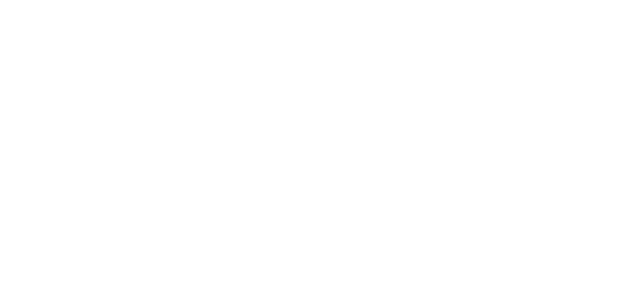
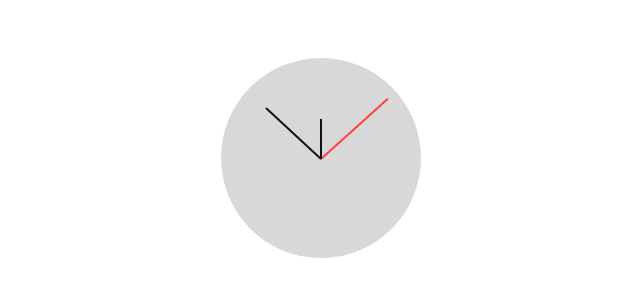
Before and after one commit to BenJS1993/JS-Clock, a plain HTML site: page index.html in a window 1280 px wide. Shown: the whole page, without its empty margins (319-959 px from the left). Drawn offline with Linux system fonts and the light colour scheme.

Commit message:
clock update

```diff
--- a/app.js
+++ b/app.js
@@ -1,5 +1,25 @@
-let canvas = document.getElementById('canvas');
-let ctx = canvas.getContext('2d');
-let radius = canvas.height / 2;
-ctx.translate(radius, radius);
-radius = radius * 0.90
+function runClock() {
+  let now = new Date();
+
+  let hour = now.getHours() % 12;
+  let min = now.getMinutes();
+  let sec = now.getSeconds();
+  let ms = now.getMilliseconds();
+
+  let clock = document.querySelector("div.clock");
+  let hourhand = clock.querySelector("div.hour");
+  let minhand = clock.querySelector("div.minute");
+  let sechand = clock.querySelector("div.second");
+
+  let hourRotation = 30 * hour;
+  let minRotation = 6 * min + 0.1 * sec;
+  let secRotation = 6 * sec + 0.006 * ms;
+
+  hourhand.style.transform = "rotate(" + hourRotation + "deg)";
+  minhand.style.transform = "rotate(" + minRotation + "deg)";
+  sechand.style.transform = "rotate(" + secRotation + "deg)";
+
+  requestAnimationFrame(runClock);
+}
+
+runClock();
--- a/index.html
+++ b/index.html
@@ -1,15 +1,18 @@
 <!DOCTYPE html>
 <html lang="en">
-<head>
-    <meta charset="UTF-8">
-    <meta name="viewport" content="width=device-width, initial-scale=1.0">
-    <meta http-equiv="X-UA-Compatible" content="ie=edge">
-    <link rel="stylesheet" href="main.css">
-    <title>JavaScript Clock</title>
-</head>
-<body>
-    <canvas id="canvas"></canvas>
-
+  <head>
+    <meta charset="UTF-8" />
+    <meta name="viewport" content="width=device-width, initial-scale=1.0" />
+    <meta http-equiv="X-UA-Compatible" content="ie=edge" />
+    <link rel="stylesheet" href="main.css" />
+    <title>Ben's JavaScript Clock</title>
+  </head>
+  <body>
+    <div class="clock">
+      <div class="hand second"></div>
+      <div class="hand minute"></div>
+      <div class="hand hour"></div>
+    </div>
     <script src="app.js"></script>
-</body>
+  </body>
 </html>
--- a/main.css
+++ b/main.css
@@ -1,5 +1,39 @@
-.canvas {
-    width: 800;
-    height: 800;
-    background-color: black;
+body {
+  text-align: center !important;
+  justify-content: center !important;
+  align-content: center;
+  align-self: auto;
 }
+
+.clock {
+  display: flex;
+  width: 200px;
+  height: 200px;
+  background: #d8d8d8;
+  border-radius: 100px;
+  position: relative;
+  margin: 50px auto;
+  flex-direction: column;
+  flex-wrap: wrap;
+  align-content: center;
+}
+
+.hand {
+  position: absolute;
+  width: 2px;
+  height: 40px;
+  background-color: #111118;
+  bottom: 99px;
+  left: 99px;
+  transform: rotate(340deg);
+  transform-origin: 50% 100%;
+}
+
+.minute {
+  height: 75px;
+}
+
+.second {
+  height: 90px;
+  background-color: #ff4141;
+}
```
